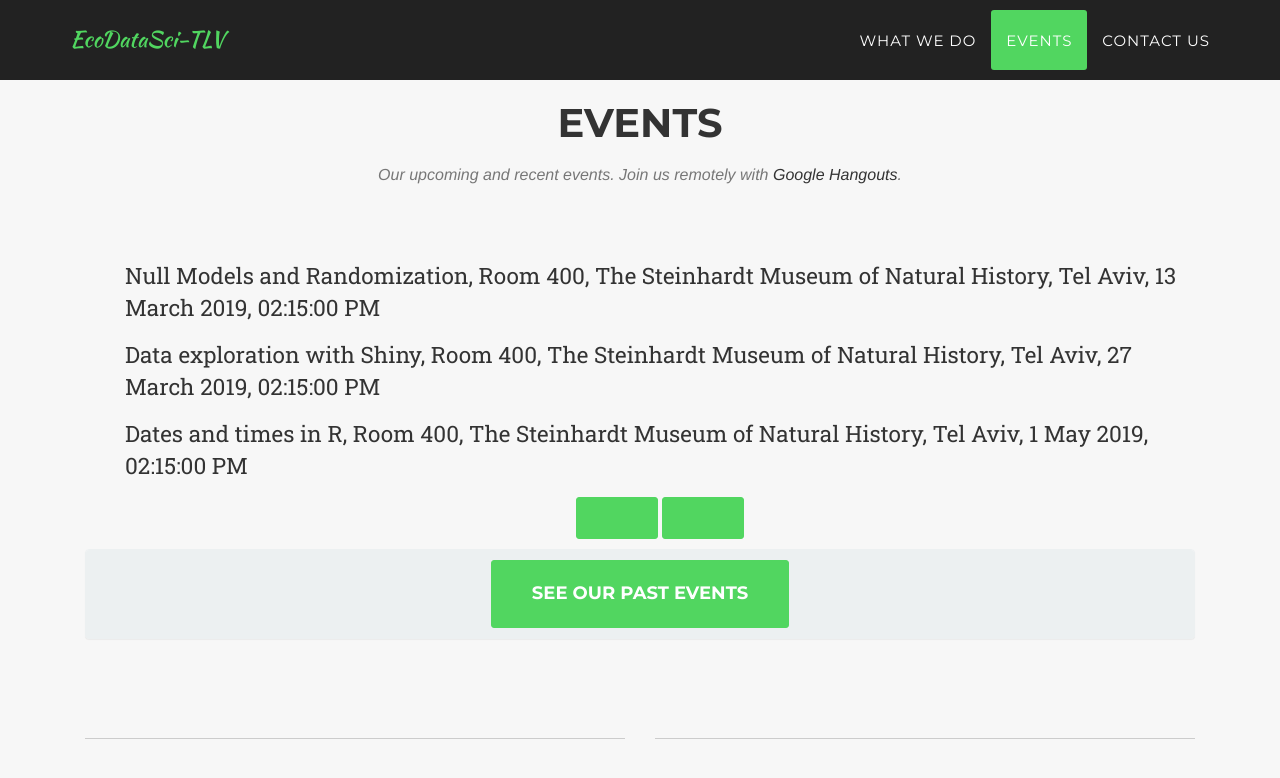
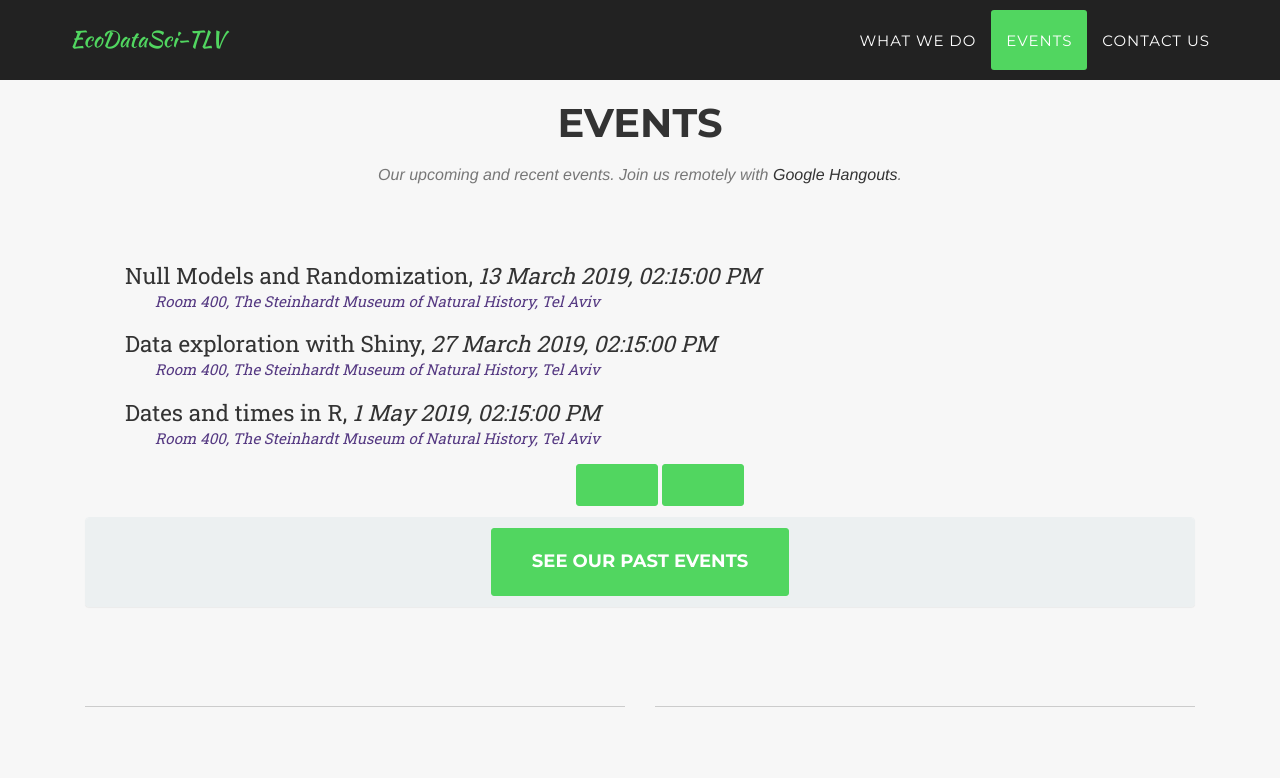
Before and after one commit to ecodatasci-tlv/website, a Jekyll site: the page built from index.html, in a window 1280 px wide and 900 px high, scrolled down 1531 px. Shown: the top 778 px of the window. Built offline with Jekyll 4.4.1, drawn with Linux system fonts in a browser that asks for light colours; some web fonts are replaced.

Commit message:
Update events

```diff
--- a/_includes/portfolio_grid.html
+++ b/_includes/portfolio_grid.html
@@ -21,8 +21,8 @@
                   {% if postyear > nowyear or postday >= nowday and postyear >= nowyear %}
                     {% assign isEvent = 1 %}
                     <li>
-                      <a class='eventTitle' href="{{ post.link }}">{{ post.title }}, {{ post.location }}, {{ post.date | date: "%-d %B %Y"}}, {{post.startTime | date:"%r"}} </a>
-                      <div class='eventSub'><a href="https://mozillascience.github.io/study-group-orientation/3.4-add-event.html">{{ post.text }}</a></div>
+                      <div class='eventTitle'><a href="{{ post.link }}">{{ post.title }}</a>, <i>{{ post.date | date: "%-d %B %Y"}}, {{post.startTime | date:"%r"}}</i> </div>
+                      <div class='eventSub'>{{ post.location }}<br><a href="https://mozillascience.github.io/study-group-orientation/3.4-add-event.html">{{ post.text }}</a></div>
                     </li>
                   {% endif %}
                 {% endfor %}
@@ -60,7 +60,7 @@
                           {% if postyear < nowyear or postday < nowday and postyear == nowyear %}
                             <li>
                               <a class='eventTitle' href="{{ post.link }}">{{ post.title }}, {{ post.date | date: "%-d %B %Y"}}, {{post.startTime | date:"%r"}} </a>
-                              <div class='eventSub'><b>{{ post.location }}</b> {{ post.text }}</div>
+                              <div class='eventSub'><b>{{ post.location }}</b><br> {{ post.text }}</div>
                             </li>
                           {% endif %}
                         {% endfor %}
```
